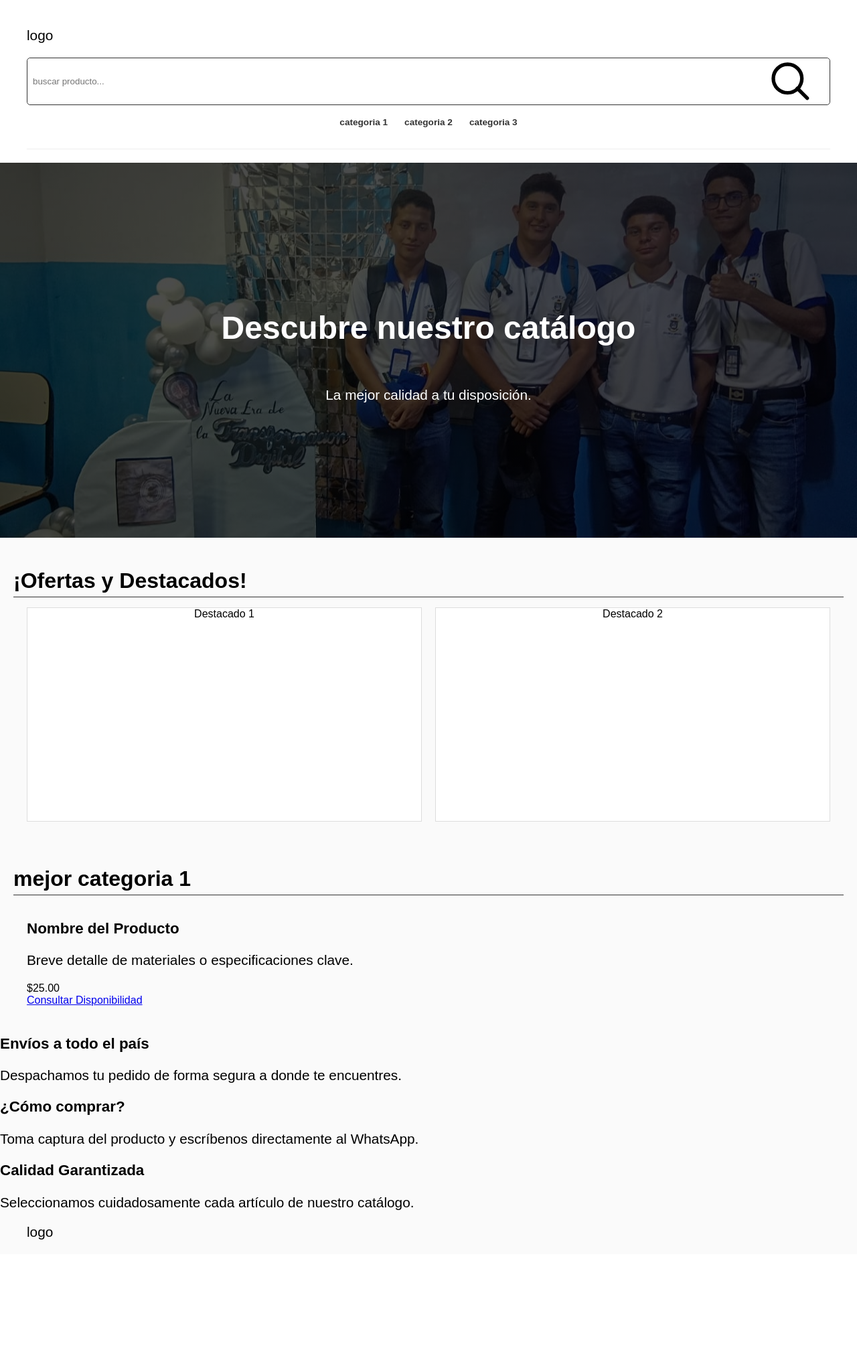
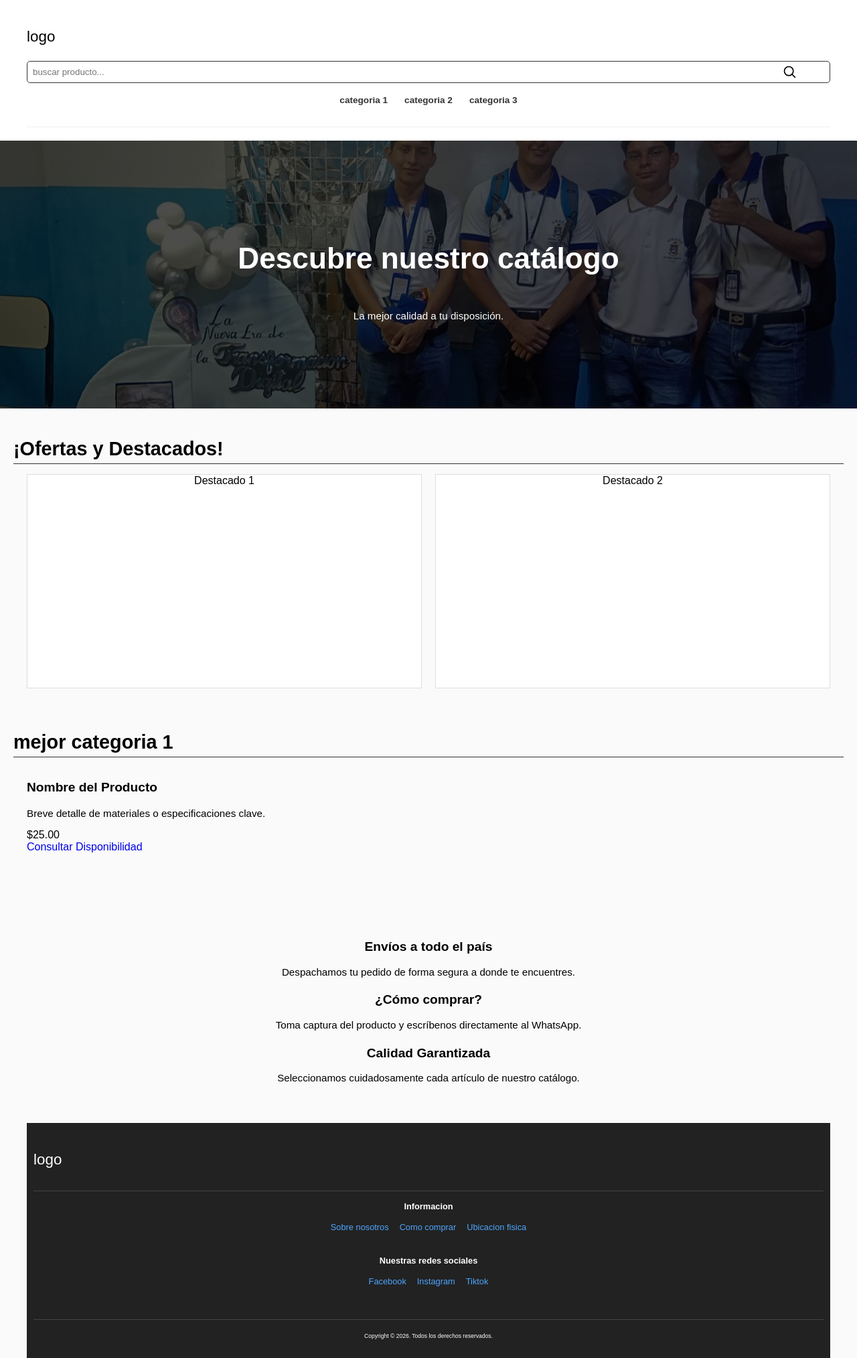
Before and after one commit to RangapopoideOR/proyecto_pagina_emprendimiento, a PHP site: page / in a window 1280 px wide. Shown: the whole page at 67% size. Before the commit the page ends 1851 px from the top, so only its background shows below. Run offline with PHP 8.4, Linux system fonts and the light colour scheme.

Commit message:
realizados cambios en el estilo

```diff
--- a/estilos.css
+++ b/estilos.css
@@ -10,19 +10,27 @@ body{
     font-family: sans-serif;
 }
 h1{
-    font-size: 3em;
+    font-size: 2.76em;
 }
 h2{
-    font-size: 2em;
+    font-size: 1.8em;
 }
 h3{
-    font-size: 1.4em;
+    font-size: 1.2em;
 }
 p{
-    font-size: 1.3em;
+    font-size: 0.95em;
 }
 ul{
     list-style: none;
+    padding-left: 0;
+    margin-left: 0;
+}
+a{
+    text-decoration: none;
+}
+.logo{
+    font-size: 1.4em;
 }
 .contenedor{
     max-width: 1200px;
@@ -39,14 +47,14 @@ header{
     flex-direction: column;
 }
 
-.header_top .logo{
+.header_logo{
     display: flex;
 }
 
 .header_top .buscador{
     display: flex;
     justify-content: center;
-
+    align-items: center;
     background-color: #fff;
     border: 1px solid #333;
     border-radius: 5px;
@@ -58,13 +66,23 @@ header{
     padding: 8px;
 }
 
-.buscador button{
-    width:10%;
-    border: none;
-    border-radius: 5px;
-    background-color: #fff;
-    cursor: pointer;
+.buscador button {
+  width: 10%;
+  margin: 0;
+  padding: 0;
+  border: none;
+  background-color: #fff;
+  cursor: pointer;
+  display: flex;
+  justify-content: center;
+  align-items: center;
 }
+.icono_lupa {
+  width: 20px;
+  height: 20px;
+  display: block;
+}
+
 /* parte inferior del header */
 .header_bottom{
     display: flex;
@@ -79,8 +97,7 @@ header{
     list-style: none;
     gap: 25px;
     padding-bottom: 15px;
-    padding-left: 0;
-    margin-left: 0;
+
 }
 .categorias a{
     text-decoration: none;
@@ -96,7 +113,7 @@ header{
     justify-content: center;
     text-align: center;
     flex-direction: column;
-    height: 70vh;
+    height: 50vh;
     color: rgb(255, 255, 255);
     background-image:linear-gradient(
             0deg,
@@ -154,3 +171,85 @@ header{
     grid-template-columns: repeat(2, 1fr);
     gap: 20px;
 }
+
+
+/* pre footer */
+
+.pre-footer{
+    display: block;
+    justify-content: space-between;
+    gap: 30px;
+    padding: 40px;
+    margin-top: 50px;
+    text-align: center;
+}
+.info-box{
+    flex: 1;
+}
+.info-box h3 {
+    margin-bottom: 10px;
+    font-size: 1.2rem;
+}
+
+.info-box p {
+    font-size: 0.95rem;
+    line-height: 1.5;
+}
+
+/* contenido final de la pagina */
+footer .contenedor{
+    background-color: #222;
+    color: white;
+    padding: 20px 10px;
+    display: flex;
+    flex-direction: column;
+}
+
+.footer_logo{
+    border-bottom: 1px solid #444;
+    padding-bottom: 10px;
+}
+
+.footer_contenido{
+    display: block;
+    justify-content: space-between;
+    margin-bottom: 30px;
+    /* padding: 0 50px; */
+    text-align: center;
+}
+.footer_contenido h3{
+    font-size: 0.8em;
+}
+
+.footer_info{
+    padding: 3px 0;
+}
+.footer_info ul{
+    display: flex;
+    text-align: center;
+    justify-content: center;
+}
+.footer_info li{
+    font-size: 0.8em;
+    padding: 0 8px;
+}
+
+.footer_info a{
+    color: #4da6ff;
+}
+
+.contactos{
+    display: none;
+}
+.contactos p{
+    font-size: 1em;
+}
+
+
+
+.copyright{
+    text-align: center;
+    border-top: 1px solid #444;
+    padding-top: 10px;
+    font-size: 9px;
+}
--- a/index.html
+++ b/index.html
@@ -13,14 +13,14 @@
         <div class="contenedor">
 
             <div class="header_top">
-                <div class="logo">
-                    <p>logo</p>
+                <div class="header_logo">
+                    <p class="logo">logo</p>
                 </div>
 
                 <div class="buscador">
                     <input type="text" id="buscador" placeholder="buscar producto...">
                     <button>
-                        <svg viewBox="0 0 24 24" width="64" height="64" fill="none" stroke="currentColor" stroke-width="2" stroke-linecap="round">
+                        <svg class="icono_lupa" viewBox="0 0 24 24" fill="none" stroke="currentColor" stroke-width="2" stroke-linecap="round">
                             <!-- El lente de la lupa -->
                             <circle cx="11" cy="11" r="8" />
 
@@ -98,18 +98,22 @@
         <!-- pre_footer, info antes de llegar al footer para dar informacion al usuario -->
 
         <section class="pre-footer">
+
             <div class="info-box">
                 <h3> Envíos a todo el país</h3>
                 <p>Despachamos tu pedido de forma segura a donde te encuentres.</p>
             </div>
+
             <div class="info-box">
                 <h3> ¿Cómo comprar?</h3>
                 <p>Toma captura del producto y escríbenos directamente al WhatsApp.</p>
             </div>
+
             <div class="info-box">
                 <h3> Calidad Garantizada</h3>
                 <p>Seleccionamos cuidadosamente cada artículo de nuestro catálogo.</p>
             </div>
+
         </section>
 
 
@@ -125,14 +129,34 @@
 
             <div class="footer_contenido">
 
-                <div class="contactos"></div>
-                <div class="enlaces_ayuda"></div>
-                <div class="redes"></div>
+                <div class="footer_info contactos">
+                    <h3>Contactos</h3>
+                    <p>Email: tienda@gmail.com</p>
+                    <p>telefono: *numero de telefono*</p>
+                </div>
+
+                <div class="footer_info enlaces_ayuda">
+                    <h3>Informacion</h3>
+                    <ul>
+                        <li><a href="#">Sobre nosotros</a></li>
+                        <li><a href="#">Como comprar</a></li>
+                        <li><a href="#">Ubicacion fisica</a></li>
+                    </ul>
+                </div>
+
+                <div class="footer_info redes">
+                    <h3>Nuestras redes sociales</h3>
+                    <ul>
+                        <li><a href="#">Facebook</a></li>
+                        <li><a href="#">Instagram</a></li>
+                        <li><a href="#">Tiktok</a></li>
+                    </ul>
+                </div>
 
             </div>
 
             <div class="copyright">
-
+                <p>Copyright &copy; 2026. Todos los derechos reservados.</p>
             </div>
 
         </div>
```
